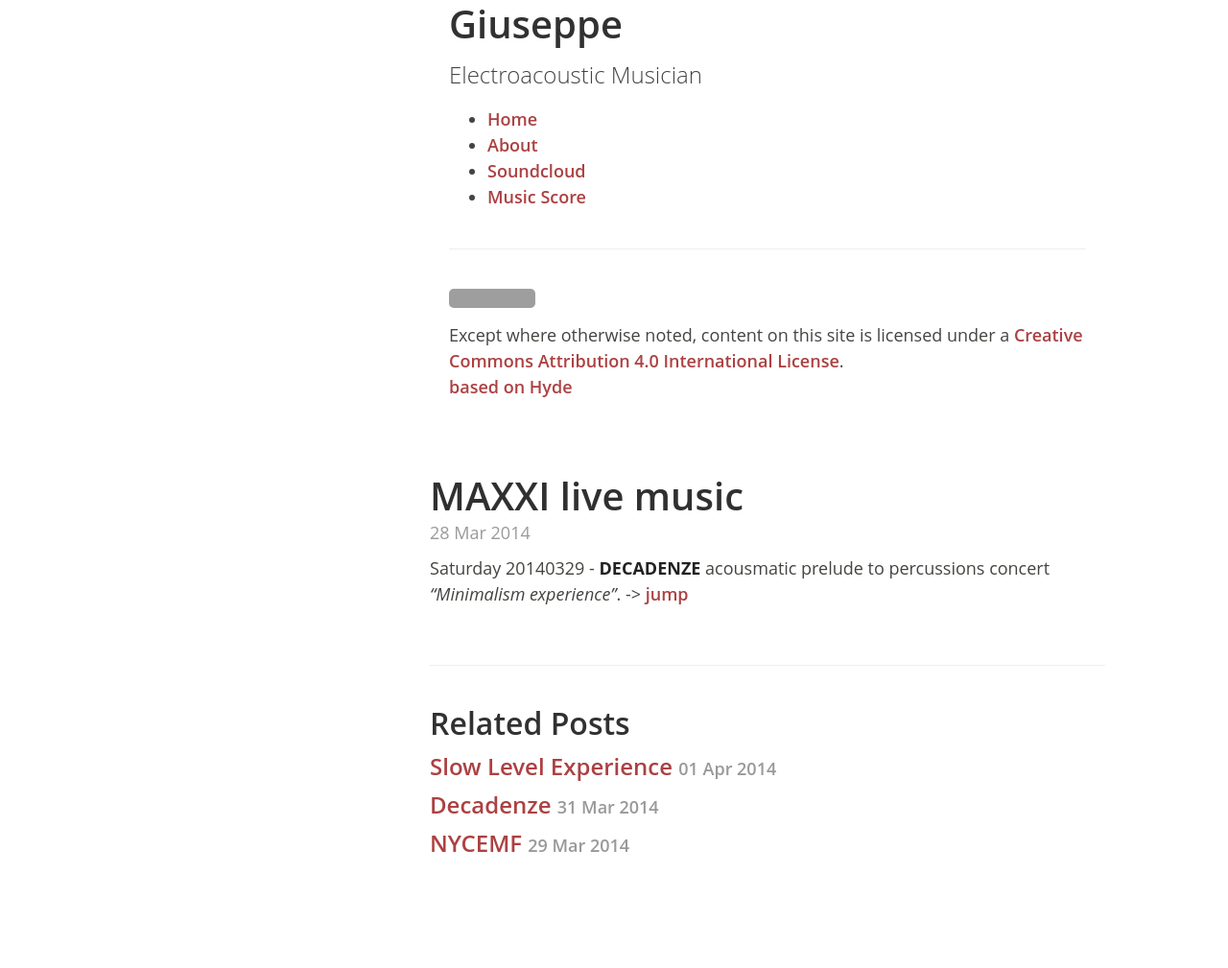
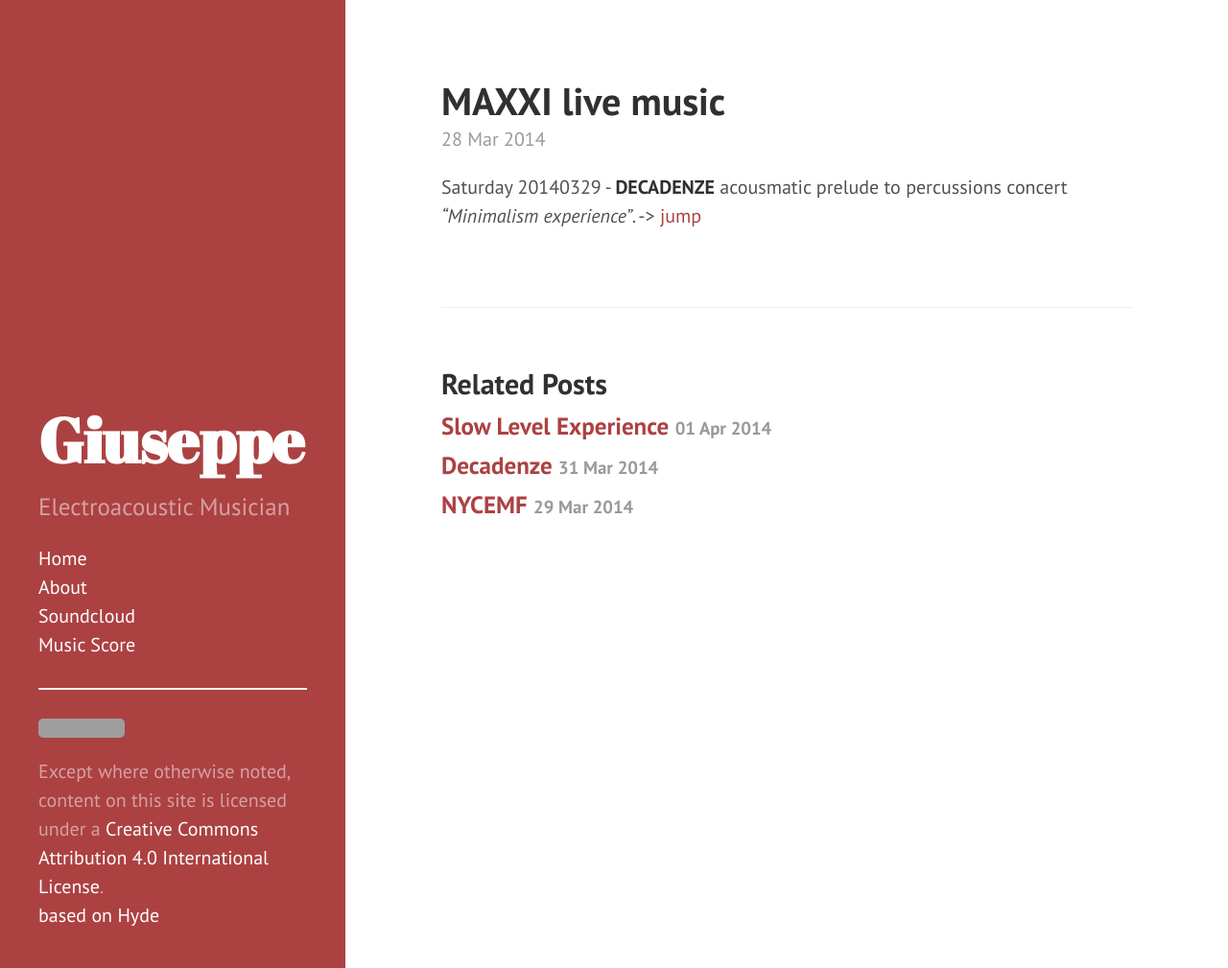
Before and after one commit to grammaton/grammaton.github.io, a Jekyll site: the page built from _posts/2014-03-28-MAXXI_29.md, in a window 1280 px wide and 1009 px high. Shown: the whole window at 96% size. Built offline with Jekyll 4.4.1, drawn with Linux system fonts in a browser that asks for light colours; Markdown is read by kramdown in place of the engine named in the settings; grey boxes are pictures that could not be loaded.

Commit message:
Update hyde.css

```diff
--- a/public/css/hyde.css
+++ b/public/css/hyde.css
@@ -1,289 +1,116 @@
 /*
- __                  __
-/\ \                /\ \
-\ \ \___   __  __   \_\ \     __
- \ \  _ `\/\ \/\ \  /'_` \  /'__`\
-  \ \ \ \ \ \ \_\ \/\ \_\ \/\  __/
-   \ \_\ \_\/`____ \ \___,_\ \____\
-    \/_/\/_/`/___/> \/__,_ /\/____/
-               /\___/
-               \/__/
-
-Hyde is an elegant, open source, mobile first theme for Jekyll.  It includes
-lightweight styles and placeholder content to get you up and running with a
-simple blog in no time.
-
-Designed, built, and released under MIT license by @mdo.
-
-Learn more at http://andhyde.com or https://github.com/mdo/hyde.
-
-*/
+ *  __                  __
+ * /\ \                /\ \
+ * \ \ \___   __  __   \_\ \     __
+ *  \ \  _ `\/\ \/\ \  /'_` \  /'__`\
+ *   \ \ \ \ \ \ \_\ \/\ \_\ \/\  __/
+ *    \ \_\ \_\/`____ \ \___,_\ \____\
+ *     \/_/\/_/`/___/> \/__,_ /\/____/
+ *                /\___/
+ *                \/__/
+ *
+ * Designed, built, and released under MIT license by @mdo. Learn more at
+ * https://github.com/poole/hyde.
+ */
 
 
 /*
  * Contents
  *
- * Body resets
- * Custom type
- * Links
- * Masthead
+ * Global resets
+ * Sidebar
  * Container
- * Posts
- * Error page
- * Pagination
+ * Reverse layout
  * Themes
  */
 
 
 /*
- * Body resets
+ * Global resets
  *
  * Update the foundational and global aspects of the page.
  */
 
-* {
-  -webkit-box-sizing: border-box;
-     -moz-box-sizing: border-box;
-          box-sizing: border-box;
+html {
+  font-family: "PT Sans", Helvetica, Arial, sans-serif;
 }
-
-html,
-body {
-  margin: 0;
-  padding: 0;
-}
-
-body {
-  font-family: "Open Sans", Helvetica, Arial, sans-serif;
-  font-size: 16px;
-  line-height: 1.5;
-  color: #454441;
-  background-color: #fff;
-}
-@media (min-width: 990px) {
-  body {
-    font-size: 18px;
+@media (min-width: 48rem) {
+  html {
+    font-size: 16px;
   }
 }
-
-h1, h2, h3, h4, h5, h6 {
-  margin: 0 0 10px;
-  font-weight: 600;
-  line-height: 1.25;
-  text-rendering: optimizeLegibility;
-}
-h1 {
-  font-size: 40px;
-}
-h2 {
-  margin-top: 20px;
-  font-size: 32px;
-}
-h3 {
-  margin-top: 24px;
-  font-size: 24px;
-}
-h4, h5, h6 {
-  margin-top: 16px;
-  font-size: 16px;
-}
-
-p {
-  margin: 0 0 15px;
-}
-
-ul, ol {
-  margin-bottom: 15px;
-}
-
-hr {
-  position: relative;
-  margin: 40px 0;
-  border: 0;
-  border-top: 1px solid #eee;
-  border-bottom: 1px solid #fff;
-}
-
-strong {
-  color: #222;
-}
-
-abbr {
-  background-color: #eee;
-  display: inline-block;
-  padding: 3px;
-  font-size: 13px;
-  font-weight: bold;
-  color: #555;
-  text-shadow: 0 1px 1px rgba(255, 255, 255, 0.5);
-  text-transform: uppercase;
-  border-radius: 3px;
-}
-
-code,
-pre {
-  font-family: Menlo, Monaco, "Courier New", monospace;
-}
-code {
-  padding: .25em .5em;
-  font-size: 85%;
-  color: #bf616a;
-  background-color: #f9f9f9;
-  border-radius: 3px;
-}
-pre {
-  display: block;
-  margin: 0 0 14px;
-  padding: 15px 20px;
-  font-size: 16px;
-  line-height: 1.4;
-  white-space: pre;
-  white-space: pre-wrap;
-  word-break: break-all;
-  word-wrap: break-word;
-  background-color: #f9f9f9;
-}
-pre code {
-  padding: 0;
-  font-size: 100%;
-  color: inherit;
-  background-color: transparent;
-}
-.highlight {
-  margin-bottom: 15px;
-  border-radius: 4px;
-}
-.highlight pre {
-  margin-bottom: 0;
-}
-
-/* Quotes */
-blockquote {
-  padding: 5px 30px 5px 25px;
-  margin: 15px 0;
-  border-left: 5px solid #eee;
-}
-blockquote p {
-  margin-bottom: 0;
-  color: #7a7a7a;
-  text-indent: -0.4em;
-}
-blockquote p:before {
-  content: '\201C';
-}
-blockquote p:after {
-  content: '\201D';
-}
-
-img {
-  display: block;
-  margin: 0 0 15px;
-  border-radius: 5px;
-}
-
-
-/*
- * Custom type
- *
- * Extend paragraphs with `.lead` for larger introductory text.
- */
-
-.lead {
-  font-size: 20px;
-  font-weight: 300;
-}
-@media (min-width: 990px) {
-  .lead {
-    font-size: 24px;
+@media (min-width: 58rem) {
+  html {
+    font-size: 20px;
   }
 }
 
 
 /*
- * Links
+ * Sidebar
  *
- * No `:visited` state is required by default (browsers will use `a`). `:focus`
- * is linked to `:hover` for basic accessibility.
+ * Flexible banner for housing site name, intro, and "footer" content. Starts
+ * out above content in mobile and later moves to the side with wider viewports.
  */
 
-a {
-  font-weight: 600;
-  color: #222;
-  text-decoration: none;
+.sidebar {
+  text-align: center;
+  padding: 2rem 1rem;
+  color: rgba(255,255,255,.5);
+  background-color: #202020;
 }
-a:hover,
-a:focus {
-  text-decoration: underline;
-}
-
-
-/*
- * Masthead
- *
- * Sidebar banner for housing site name, intro, and colophon (footer).
- */
-
-/* Sidebar masthead */
-.masthead {
-  color: #fff;
-  background-color: #2a2a2a;
-}
-.masthead-inner {
-  padding: 20px;
-}
-
-/* Masthead content */
-.masthead h1 {
-  margin-top: 0;
-  font-family: "Abril Fatface";
-}
-.masthead .lead {
-  margin-bottom: 0;
-}
-.masthead a {
-  color: #fff;
-}
-
-/* Footer area of masthead */
-.colophon {
-  margin-top: 20px;
-  color: rgba(255,255,255,.5);
-}
-.colophon-links {
-  padding-left: 0;
-  list-style: none;
-}
-.colophon-links li {
-  color: inherit;
-}
-
-/* Responsive masthead */
-@media (min-width: 768px) {
-  .masthead-inner {
-    padding: 40px;
-  }
-}
-@media (min-width: 990px) {
-  /* Fix the masthead to the side for impact and awesomeness */
-  .masthead {
+@media (min-width: 48rem) {
+  .sidebar {
     position: fixed;
     top: 0;
     left: 0;
     bottom: 0;
-    width: 25%;
-    margin-bottom: 0;
+    width: 18rem;
+    text-align: left;
   }
-  .masthead-inner {
+}
+
+/* Sidebar links */
+.sidebar a {
+  color: #fff;
+}
+
+/* About section */
+.sidebar-about h1 {
+  color: #fff;
+  margin-top: 0;
+  font-family: "Abril Fatface", serif;
+  font-size: 3.25rem;
+}
+
+/* Sidebar nav */
+.sidebar-nav {
+  padding-left: 0;
+  list-style: none;
+}
+.sidebar-nav-item {
+  display: block;
+}
+a.sidebar-nav-item:hover,
+a.sidebar-nav-item:focus {
+  text-decoration: underline;
+}
+.sidebar-nav-item.active {
+  font-weight: bold;
+}
+
+/* Sticky sidebar
+ *
+ * Add the `sidebar-sticky` class to the sidebar's container to affix it the
+ * contents to the bottom of the sidebar in tablets and up.
+ */
+
+@media (min-width: 48rem) {
+  .sidebar-sticky {
     position: absolute;
-    bottom: 0;
-    right: 0;
-    left: 0;
-  }
-  .masthead h1 {
-    font-size: 64px;
-  }
-  .colophon {
-    margin-top: 40px;
+    right:  1rem;
+    bottom: 1rem;
+    left:   1rem;
   }
 }
 
@@ -291,130 +118,54 @@ a:focus {
 /* Container
  *
  * Align the contents of the site above the proper threshold with some margin-fu
- * with a 25%-wide `.masthead`.
+ * with a 25%-wide `.sidebar`.
  */
 
 .content {
-  padding: 40px 20px;
+  padding-top:    4rem;
+  padding-bottom: 4rem;
 }
 
-/* Center container in available real estate */
-@media (min-width: 990px) {
+@media (min-width: 48rem) {
   .content {
-    padding: 60px 0;
-  }
-  .container {
-    width: 55%;
-    margin-left: 35%;
-    margin-right: 10%;
+    max-width: 38rem;
+    margin-left: 20rem;
+    margin-right: 2rem;
   }
 }
 
-
-/*
- * Posts
- *
- * Each post is wrapped in `.post`. Used on default and post layouts.
- */
-
-/* Single post */
-.post {
-  margin-bottom: 40px;
-}
-@media (min-width: 990px) {
-  .post {
-    margin-bottom: 60px;
+@media (min-width: 64rem) {
+  .content {
+    margin-left: 22rem;
+    margin-right: 4rem;
   }
-}
-
-/* Meta data line below post title */
-.post-date {
-  display: block;
-  margin: -10px 0 10px;
-  color: #9a9a9a;
-}
-
-/* Related posts */
-.related {
-  padding-top: 20px;
-  padding-bottom: 40px;
-  border-top: 1px solid #eee;
-}
-.related-posts {
-  padding-left: 0;
-  list-style: none;
-}
-.related-posts h3 {
-  margin-top: 0;
-}
-.related-posts li small {
-  font-size: 75%;
-  color: #999;
-}
-.related-posts li a:hover {
-  color: #000;
-  text-decoration: none;
-}
-.related-posts li a:hover small {
-  color: inherit;
-}
-
-
-/*
- * Pagination
- *
- * Super lightweight (HTML-wise) blog pagination. `span`s are provide for when
- * there are no more previous or next posts to show.
- */
-
-.pagination {
-  overflow: hidden; /* clearfix */
-  margin-top: 40px;
-  font-weight: bold;
-  color: #ccc;
-  text-align: center;
-  border-top: 1px solid #eee;
-}
-/* Pagination should float when space is plentiful */
-@media (min-width: 990px) {
-  .pagination {
-    margin-bottom: 60px;
-    border: 1px solid #eee;
-  }
-}
-
-.pagination a,
-.pagination span {
-  float: left;
-  width: 50%;
-  padding: 20px;
-}
-.pagination a:first-child,
-.pagination span:first-child {
-  border-right: 1px solid #eee;
-}
-.pagination a:hover {
-  text-decoration: none;
-  background-color: #f5f5f5;
 }
 
 
 /*
  * Reverse layout
  *
- * Flip the orientation of the page by placing the `.masthead` on the right.
+ * Flip the orientation of the page by placing the `.sidebar` on the right.
  */
 
-@media (min-width: 990px) {
-  .layout-reverse .masthead {
+@media (min-width: 48rem) {
+  .layout-reverse .sidebar {
     left: auto;
     right: 0;
   }
-  .layout-reverse .container {
-    margin-left: 10%;
-    margin-right: 35%;
+  .layout-reverse .content {
+    margin-left: 2rem;
+    margin-right: 20rem;
   }
 }
+
+@media (min-width: 64rem) {
+  .layout-reverse .content {
+    margin-left: 4rem;
+    margin-right: 22rem;
+  }
+}
+
 
 
 /*
@@ -427,73 +178,73 @@ a:focus {
 /* Base16 (http://chriskempson.github.io/base16/#default) */
 
 /* Red */
-.theme-base-08 .masthead {
+.theme-base-08 .sidebar {
   background-color: #ac4142;
 }
-.theme-base-08 .container a,
+.theme-base-08 .content a,
 .theme-base-08 .related-posts li a:hover {
   color: #ac4142;
 }
 
 /* Orange */
-.theme-base-09 .masthead {
+.theme-base-09 .sidebar {
   background-color: #d28445;
 }
-.theme-base-09 .container a,
+.theme-base-09 .content a,
 .theme-base-09 .related-posts li a:hover {
   color: #d28445;
 }
 
 /* Yellow */
-.theme-base-0a .masthead {
+.theme-base-0a .sidebar {
   background-color: #f4bf75;
 }
-.theme-base-0a .container a,
+.theme-base-0a .content a,
 .theme-base-0a .related-posts li a:hover {
   color: #f4bf75;
 }
 
 /* Green */
-.theme-base-0b .masthead {
+.theme-base-0b .sidebar {
   background-color: #90a959;
 }
-.theme-base-0b .container a,
+.theme-base-0b .content a,
 .theme-base-0b .related-posts li a:hover {
   color: #90a959;
 }
 
 /* Cyan */
-.theme-base-0c .masthead {
+.theme-base-0c .sidebar {
   background-color: #75b5aa;
 }
-.theme-base-0c .container a,
+.theme-base-0c .content a,
 .theme-base-0c .related-posts li a:hover {
   color: #75b5aa;
 }
 
 /* Blue */
-.theme-base-0d .masthead {
+.theme-base-0d .sidebar {
   background-color: #6a9fb5;
 }
-.theme-base-0d .container a,
+.theme-base-0d .content a,
 .theme-base-0d .related-posts li a:hover {
   color: #6a9fb5;
 }
 
 /* Magenta */
-.theme-base-0e .masthead {
+.theme-base-0e .sidebar {
   background-color: #aa759f;
 }
-.theme-base-0e .container a,
+.theme-base-0e .content a,
 .theme-base-0e .related-posts li a:hover {
   color: #aa759f;
 }
 
 /* Brown */
-.theme-base-0f .masthead {
+.theme-base-0f .sidebar {
   background-color: #8f5536;
 }
-.theme-base-0f .container a,
+.theme-base-0f .content a,
 .theme-base-0f .related-posts li a:hover {
   color: #8f5536;
 }
```
